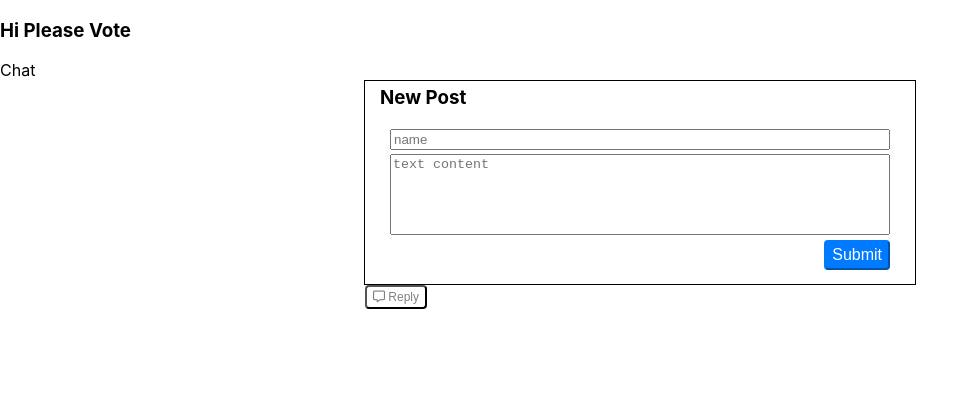
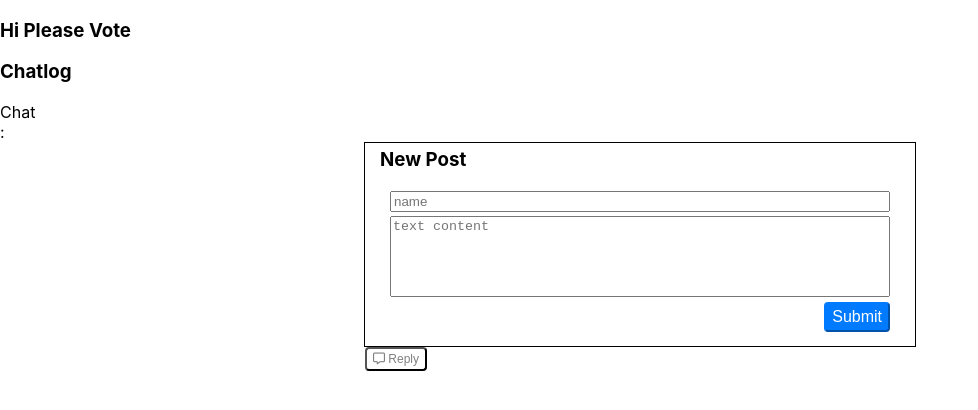
Before and after one commit to kenndai/CS110, a React (Create React App) app in the folder lab_4_chat_app/: page / in a window 1280 px wide. Shown: the top 410 px of the page, without its empty margins (0-978 px from the left). Built offline with nearby package versions, Linux system fonts and the light colour scheme.

Commit message:
chat and chatlog prototyped

```diff
--- a/lab_4_chat_app/src/App.js
+++ b/lab_4_chat_app/src/App.js
@@ -18,7 +18,7 @@ function App() {
 			<h3>Hi Please Vote</h3>
 			<PostContext.Provider value={providerPosts}>
 				<ChatLog />
-				<Chat />
+				<Chat  />
 				<Post />
 				<Reply />
 			</PostContext.Provider>
--- a/lab_4_chat_app/src/components/Chat.jsx
+++ b/lab_4_chat_app/src/components/Chat.jsx
@@ -1,9 +1,13 @@
 import React from "react";
+// import App from '../App'
+// import { useState, useMemo } from "react";
 
-// displays name and the textContents from a submitted post or reply
-// also has a Votes component on the side
-function Chat() {
-	return <div>Chat</div>;
+
+function Chat({name, textContent}) {
+	return (<div>
+		Chat
+				<div>{name}: {textContent} <br/></div>
+		</div>)
 }
 
 export default Chat;
--- a/lab_4_chat_app/src/components/ChatLog.jsx
+++ b/lab_4_chat_app/src/components/ChatLog.jsx
@@ -1,10 +1,20 @@
 import React from "react";
 import Chat from "./Chat";
-
+import { useContext } from "react";
+import { PostContext } from "../contexts/PostContext";
 function ChatLog() {
+	const{posts,setPosts} = useContext(PostContext);
+	console.log(posts);
 	return (
 		<>
-			<div></div>
+			<div className = "ChatLog">
+				<h3>Chatlog</h3>{/* <div><Chat></Chat></div> */}
+				<div className = "Chat">
+					{posts.map(item=>{
+						return <Chat{...item}/>;
+					})}
+				</div>
+			</div>
 		</>
 	);
 }
--- a/lab_4_chat_app/src/components/Reply.jsx
+++ b/lab_4_chat_app/src/components/Reply.jsx
@@ -7,7 +7,7 @@ function Reply() {
 	return (
 		<div className="reply-container">
 			<button className="reply-btn" onClick={() => setShow(!show)}>
-				<i class="far fa-comment-alt"></i> Reply
+				<i className="far fa-comment-alt"></i> Reply
 			</button>
 			<div className="post">{show ? <Form /> : null}</div>
 		</div>
```
